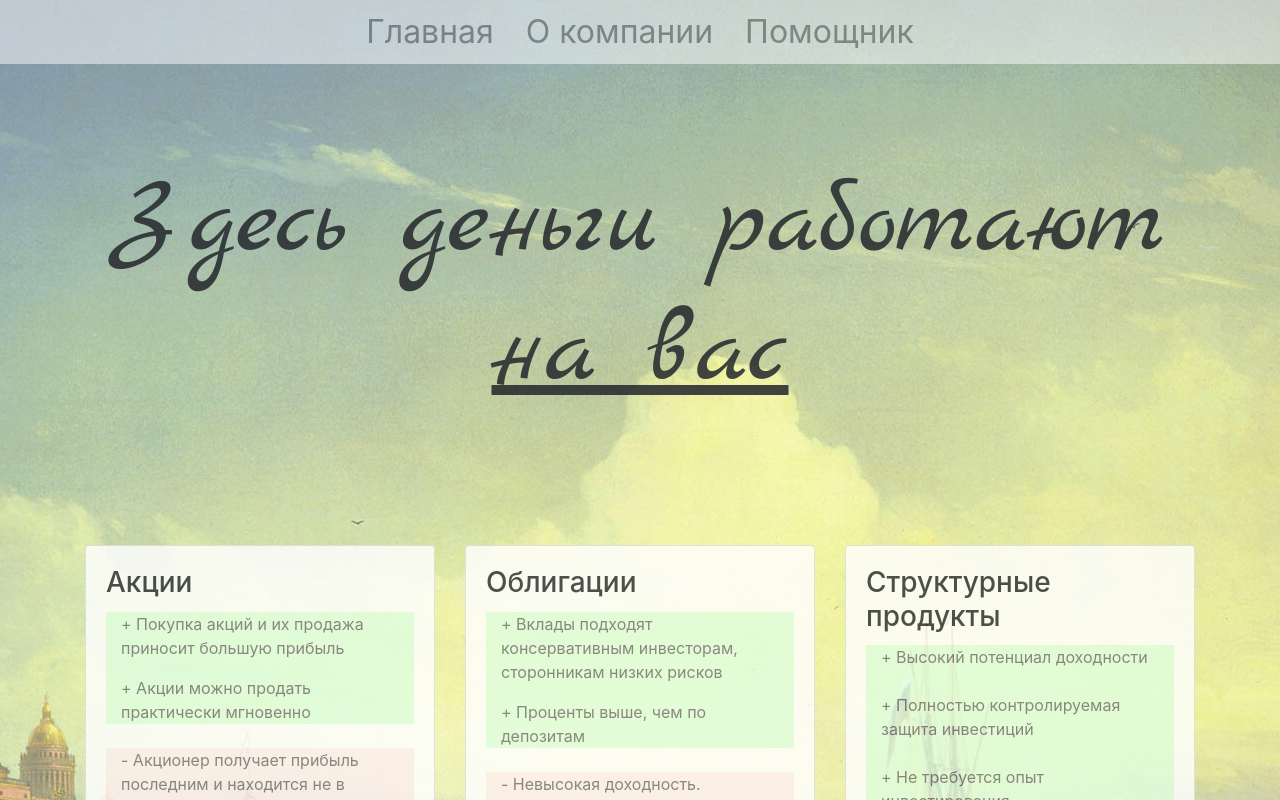
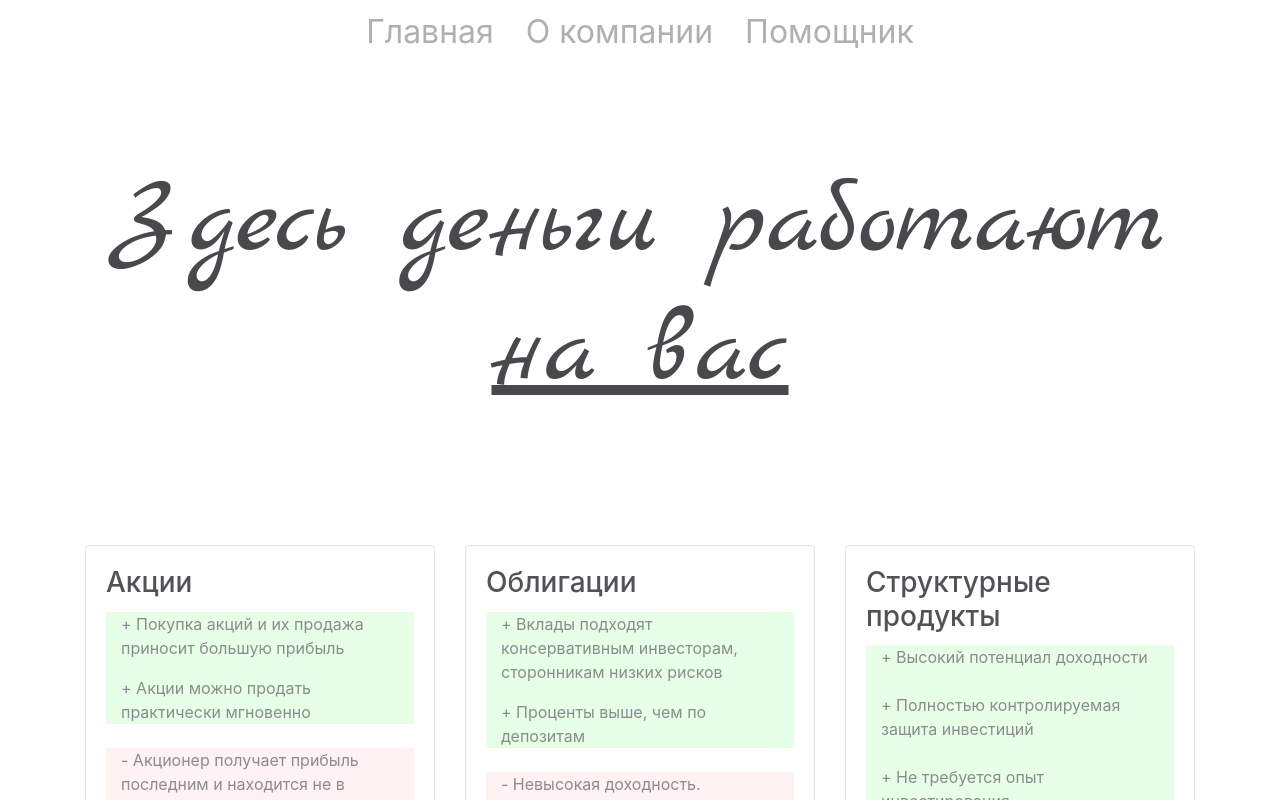
Before and after one commit to theDimZone/hackgenesis, an Angular app: page /main in a window 1280 px wide. Shown: the top 800 px of the page. Built offline with nearby package versions, Linux system fonts and the light colour scheme.

Commit message:
Background

```diff
--- a/src/app/app.component.css
+++ b/src/app/app.component.css
@@ -1,15 +1,33 @@
-.parallax {
+
+   .image{
+    transition: 1s; /* Время эффекта */
+    display: block; /* Убираем небольшой отступ снизу */
+   }
+   .image:hover {
+    transform: scale(1.2); /* Увеличиваем масштаб */
+   }
+
+.bckcolor {
+  /*background-color: #7abfff9a;*/
+  background-size: 42%;
+  background-repeat: no-repeat;
+  background-position: center;
+  display: center; /* Строчно-блочный элемент */
+  overflow: hidden; /* Скрываем всё за контуром */
+
+}
+body {
     /* The image used */
 background-image: url(image/1600694720_peterburg-bogolubov.jpg);
     /* Set a specific height */
-    height: auto;
-
+    height: 100%;
+    background-size: cover;
     /* Create the parallax scrolling effect */
     background-attachment: fixed;
     background-position:center;
     background-repeat: no-repeat;
-    background-size:auto;
 }
+
 
 .parallax__layer {
   position: absolute;
--- a/src/app/app.component.html
+++ b/src/app/app.component.html
@@ -1,7 +1,6 @@
 
 
-<div class="parallax" style="background = #a1d6b0;">
-
+<div class="bckcolor" style="background = #a1d6b0">
   <ul ngbNav #nav="ngbNav" class="nav justify-content-center" style="background-color:#ffffff;height:4rem; opacity: .5;" >
     <li ngbNavItem >
       <a ngbNavLink routerLink="/main" id="pills-home-tab" style="color: #5E5D60; font-size: 200%;">Главная</a>
--- a/src/app/components/index-page/index-page.component.html
+++ b/src/app/components/index-page/index-page.component.html
@@ -1,4 +1,7 @@
 
+
+
+<div *ngIf="toggle1">
   <br>
   <br>
   <br>
@@ -10,8 +13,6 @@
   <br>
   <br>
   <br>
-
-<div *ngIf="toggle1">
   <div class="container">
     <div class="row">
       <div class="col-sm">
```
Lines whose indentation alone changed are shown as unchanged.
